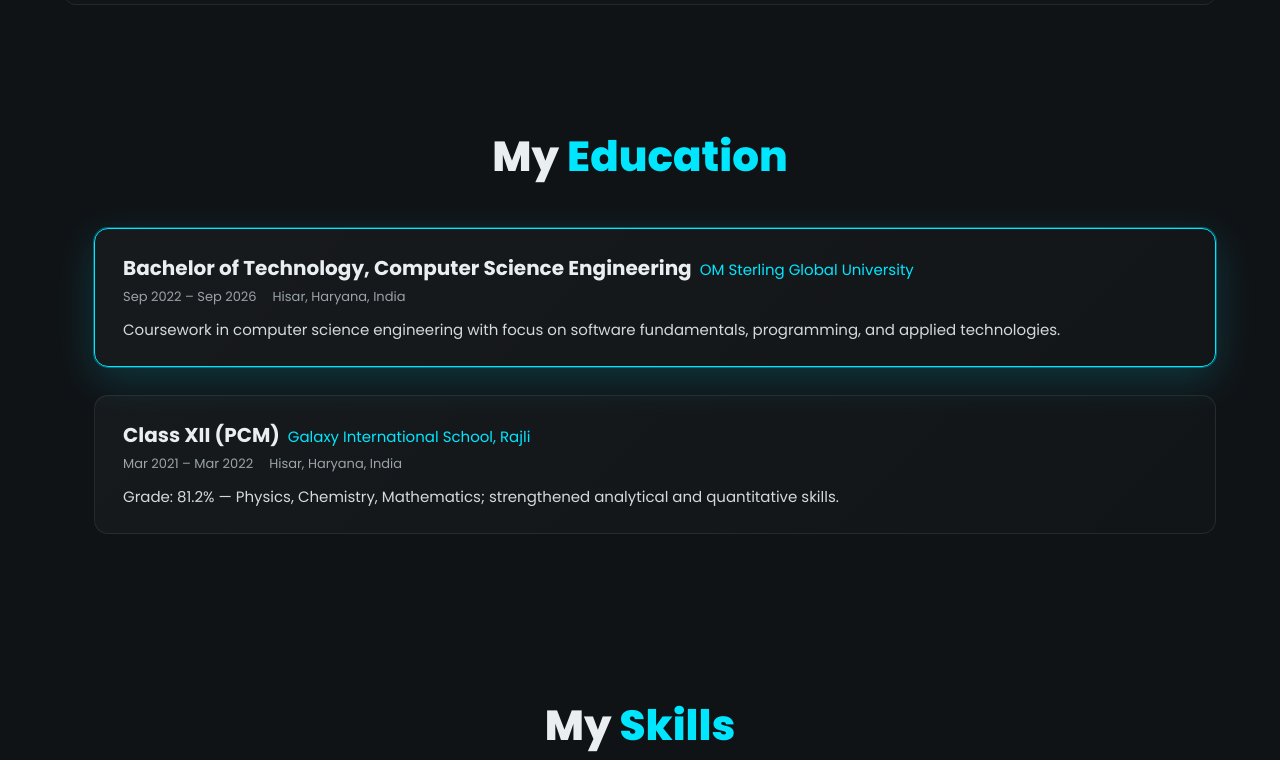
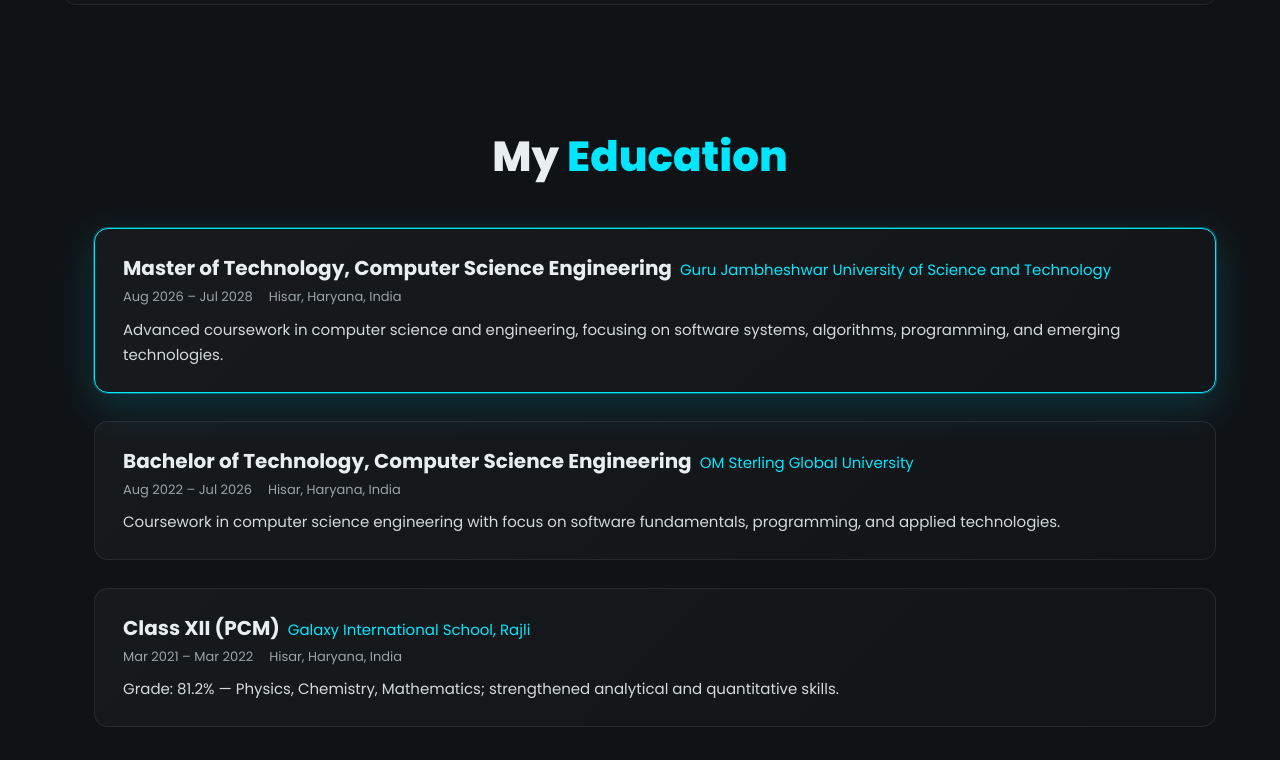
Before and after one commit to roronoazoro-3swords/My-Portfolio, a plain HTML site: page index.html in a window 1280 px wide. Shown: the part 1234-1994 px from the top of the page. Drawn offline with Linux system fonts and the light colour scheme.

Commit message:
Update index.html

```diff
--- a/index.html
+++ b/index.html
@@ -124,11 +124,26 @@
                 <div class="edu-timeline">
                     <div class="edu-item current">
                         <div class="edu-header">
+                            <h3>Master of Technology, Computer Science Engineering</h3>
+                            <span class="edu-institute">Guru Jambheshwar University of Science and Technology</span>
+                        </div>
+                        <div class="edu-meta">
+                            <span class="edu-duration">Aug 2026 – Jul 2028</span>
+                            <span class="edu-location">Hisar, Haryana, India</span>
+                        </div>
+                        <p class="edu-desc">
+                            Advanced coursework in computer science and engineering, focusing on software systems, algorithms, programming,
+                             and emerging technologies.
+                        </p>
+                    </div>
+
+                    <div class="edu-item">
+                        <div class="edu-header">
                             <h3>Bachelor of Technology, Computer Science Engineering</h3>
                             <span class="edu-institute">OM Sterling Global University</span>
                         </div>
                         <div class="edu-meta">
-                            <span class="edu-duration">Sep 2022 – Sep 2026</span>
+                            <span class="edu-duration">Aug 2022 – Jul 2026</span>
                             <span class="edu-location">Hisar, Haryana, India</span>
                         </div>
                         <p class="edu-desc">
```
